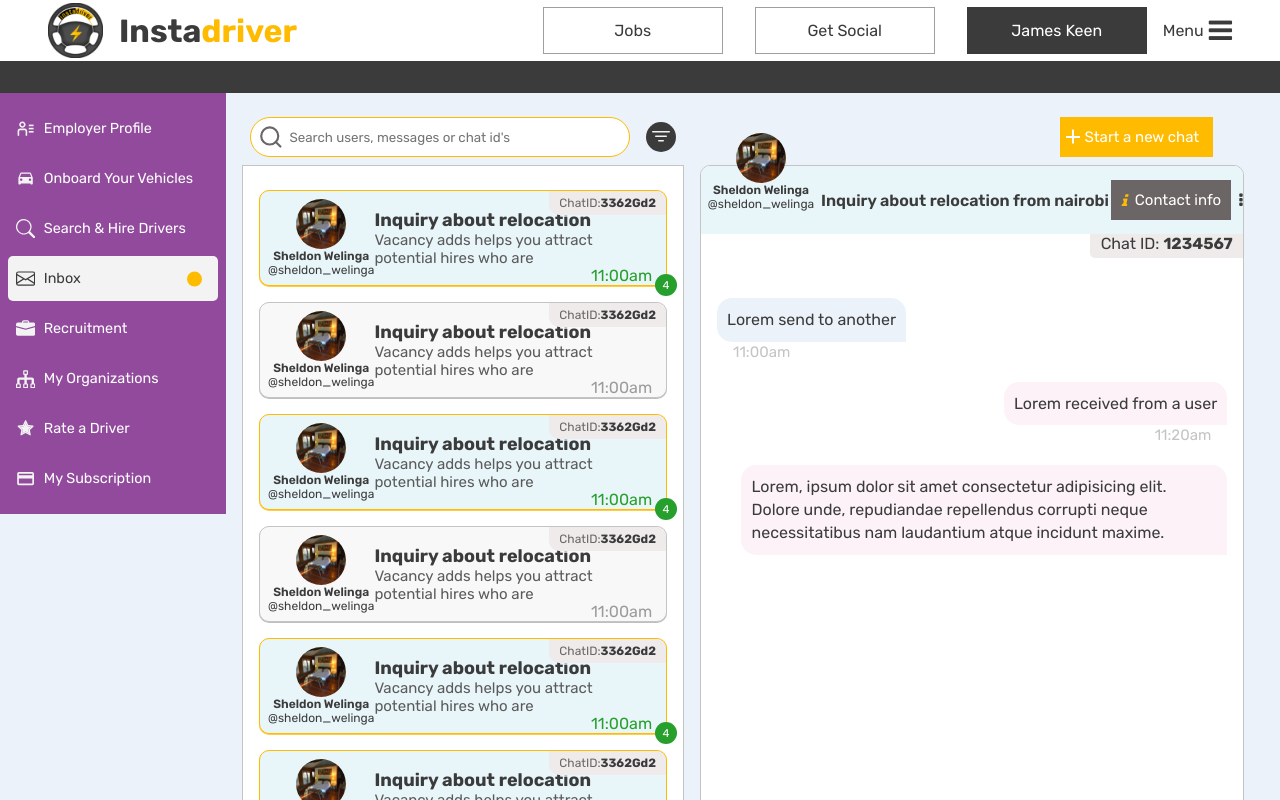
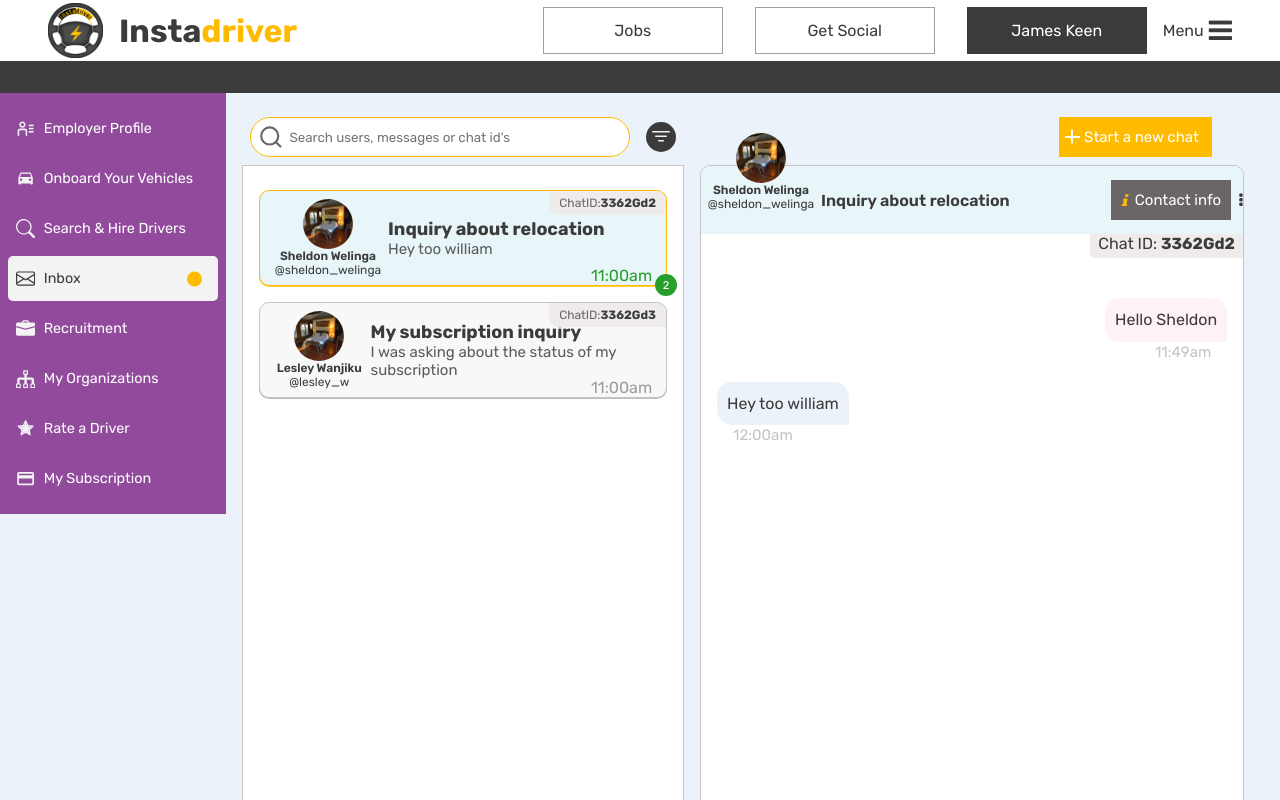
Before and after one commit to sheldon-welinga/instadriver, a React (Create React App) app: page /accounts/inbox in a window 1280 px wide. Shown: the top 800 px of the page. Built offline with nearby package versions, Linux system fonts and the light colour scheme.

Commit message:
updated the mesages click and data

```diff
--- /dev/null
+++ b/public/data.json
@@ -0,0 +1,50 @@
+{
+  "chats": [
+    {
+      "id": "3362Gd2",
+      "name": "Sheldon Welinga",
+      "profile": "/images/profile-image.jpg",
+      "follow": "sheldon_welinga",
+      "subject": "Inquiry about relocation",
+      "slug": "inquiry-about-relocation",
+      "unread": 2,
+      "messages": [
+        {
+          "content": "Hello Sheldon",
+          "sent": false,
+          "time": "11:49am",
+          "read": false
+        },
+        {
+          "content": "Hey too william",
+          "sent": true,
+          "time": "12:00am",
+          "read": false
+        }
+      ]
+    },
+    {
+      "id": "3362Gd3",
+      "name": "Lesley Wanjiku",
+      "profile": "/images/profile-image.jpg",
+      "follow": "lesley_w",
+      "subject": "My subscription inquiry",
+      "slug": "my-subscription-inquiry",
+      "unread": 0,
+      "messages": [
+        {
+          "content": "lorem ipusm",
+          "sent": true,
+          "time": "11:00am",
+          "read": false
+        },
+        {
+          "content": "I was asking about the status of my subscription",
+          "sent": false,
+          "time": "11:10am",
+          "read": false
+        }
+      ]
+    }
+  ]
+}
--- a/src/components/SingleUser.js
+++ b/src/components/SingleUser.js
@@ -1,22 +1,33 @@
 import React from "react";
 
-const SingleUser = (props) => {
+const SingleUser = ({ chat, setActiveChat }) => {
+  // console.log(chat);
+  const { id, name, profile, follow, unread, subject, messages } = chat;
+
+  const handleClick = () => {
+    setActiveChat(chat);
+  };
+
+  // console.log(messages);
   return (
-    <div className={props.read ? "single-user read" : "single-user"}>
+    <div
+      className={unread <= 0 ? "single-user read" : "single-user"}
+      onClick={handleClick}
+    >
       <div className="single-user-profile">
-        <img src="/images/profile-image.jpg" alt=" user profile" />
-        <p className="users-name">Sheldon Welinga</p>
-        <p className="follow">@sheldon_welinga</p>
+        <img src={profile} alt=" user profile" />
+        <p className="users-name">{name}</p>
+        <p className="follow">@{follow}</p>
       </div>
       <div className="single-user-message">
-        <h4>Inquiry about relocation</h4>
-        <p>Vacancy adds helps you attract potential hires who are</p>
+        <h4>{subject}</h4>
+        <p>{messages[messages.length - 1].content}</p>
       </div>
       <div className="chat-id">
-        ChatID: <strong>3362Gd2</strong>
+        ChatID: <strong>{id}</strong>
       </div>
       <div className="chat-time">11:00am</div>
-      <div className="unread-chats-count">4</div>
+      <div className="unread-chats-count">{unread}</div>
     </div>
   );
 };
--- a/src/index.css
+++ b/src/index.css
@@ -605,7 +605,7 @@
 .inbox .inbox-top > div:last-child .btn {
   padding-left: 1rem;
   width: 153px;
-  margin-right: 2.7rem;
+  right: 8%;
 }
 
 .inbox .inbox-top > div:last-child .btn::after,
@@ -658,6 +658,7 @@
   align-items: center;
   background-color: #e8f5f9;
   box-shadow: 0px 1px 0px #ffbb00b7;
+  cursor: pointer;
 }
 
 .chat-main-section .single-user.read {
--- a/src/pages/Inbox.js
+++ b/src/pages/Inbox.js
@@ -1,4 +1,4 @@
-import React, { useState } from "react";
+import React, { useState, useEffect } from "react";
 
 import InboxTop from "../components/InboxTop";
 import SingleUser from "../components/SingleUser";
@@ -10,6 +10,8 @@ import { BsFillMicFill } from "react-icons/bs";
 const Inbox = () => {
   const [show, setShow] = useState(false);
   const [contactInfoShow, setContactInfoShow] = useState(false);
+  const [chats, setChats] = useState([]);
+  const [activeChat, setActiveChat] = useState({});
 
   const toggleShow = () => {
     setShow(!show);
@@ -20,29 +22,55 @@ const Inbox = () => {
     setContactInfoShow(!contactInfoShow);
     setShow(false);
   };
+
+  useEffect(() => {
+    const fetchData = async () => {
+      const response = await fetch("/data.json");
+
+      const data = await response.json();
+
+      setChats(data.chats);
+
+      setActiveChat(data.chats[0]);
+
+      //   console.log(data);
+    };
+
+    fetchData();
+  }, []);
+
+  //   const handleClick = (e) => {
+  //     console.log(e);
+  //   };
+
   return (
     <div className="inbox">
       <InboxTop />
       <div className="chat-main-section">
         <div className="inbox-users">
-          <SingleUser />
-          <SingleUser read={true} />
-          <SingleUser />
-          <SingleUser read={true} />
-          <SingleUser />
-          <SingleUser />
-          <SingleUser read={true} />
+          {chats.length &&
+            chats.map((chat) => (
+              <SingleUser
+                key={chat.id}
+                chat={chat}
+                setActiveChat={setActiveChat}
+              />
+            ))}
         </div>
 
+        {activeChat && (
+          <>
             <div className="chats">
               <div className="chat-user-profile">
-            <img src="/images/profile-image.jpg" alt=" user profile" />
-            <p className="users-name">Sheldon Welinga</p>
-            <p className="follow">@sheldon_welinga</p>
+                <img src={activeChat.profile} alt=" user profile" />
+                <p className="users-name">{activeChat.name}</p>
+                <p className="follow">@{activeChat.follow}</p>
               </div>
 
               <div
-            className={show ? "close-delete-chat show" : "close-delete-chat"}
+                className={
+                  show ? "close-delete-chat show" : "close-delete-chat"
+                }
               >
                 <button className="btn btn-default">Close Chat</button>
                 <button className="btn btn-default">Delete Chat</button>
@@ -69,9 +97,7 @@ const Inbox = () => {
               </div>
 
               <div className="chat-heading">
-            <div className="chat-title">
-              Inquiry about relocation from nairobi
-            </div>
+                <div className="chat-title">{activeChat.subject}</div>
 
                 <div className="chat-info">
                   <button
@@ -80,26 +106,31 @@ const Inbox = () => {
                   >
                     <span className="fa fa-info"></span>Contact info
                   </button>
-              <span className="fa fa-ellipsis-v" onClick={toggleShow}></span>
+                  <span
+                    className="fa fa-ellipsis-v"
+                    onClick={toggleShow}
+                  ></span>
                 </div>
               </div>
               {/* -------chat messages------- */}
               <div className="chat-messages">
                 <div className="chat-id">
-              Chat ID: <strong>1234567</strong>
+                  Chat ID: <strong>{activeChat.id}</strong>
                 </div>
-            <div className="chat-message chat-send">
-              Lorem send to another <span className="chat-time">11:00am</span>
+                {activeChat.messages &&
+                  activeChat.messages.map((message, index) => {
+                    return message.sent ? (
+                      <div className="chat-message chat-send" key={index}>
+                        {message.content}
+                        <span className="chat-time">{message.time}</span>
                       </div>
-            <div className="chat-message chat-received">
-              Lorem received from a user
-              <span className="chat-time">11:20am</span>
+                    ) : (
+                      <div className="chat-message chat-received" key={index}>
+                        {message.content}
+                        <span className="chat-time">{message.time}</span>
                       </div>
-            <div className="chat-message chat-received">
-              Lorem, ipsum dolor sit amet consectetur adipisicing elit. Dolore
-              unde, repudiandae repellendus corrupti neque necessitatibus nam
-              laudantium atque incidunt maxime.
-            </div>
+                    );
+                  })}
               </div>
               {/* -----------end of chat messages-------- */}
               {/* ------------------type message---------- */}
@@ -125,6 +156,8 @@ const Inbox = () => {
 
               {/* -----------------end of type message---------- */}
             </div>
+          </>
+        )}
       </div>
     </div>
   );
```
Lines whose indentation alone changed are shown as unchanged.
